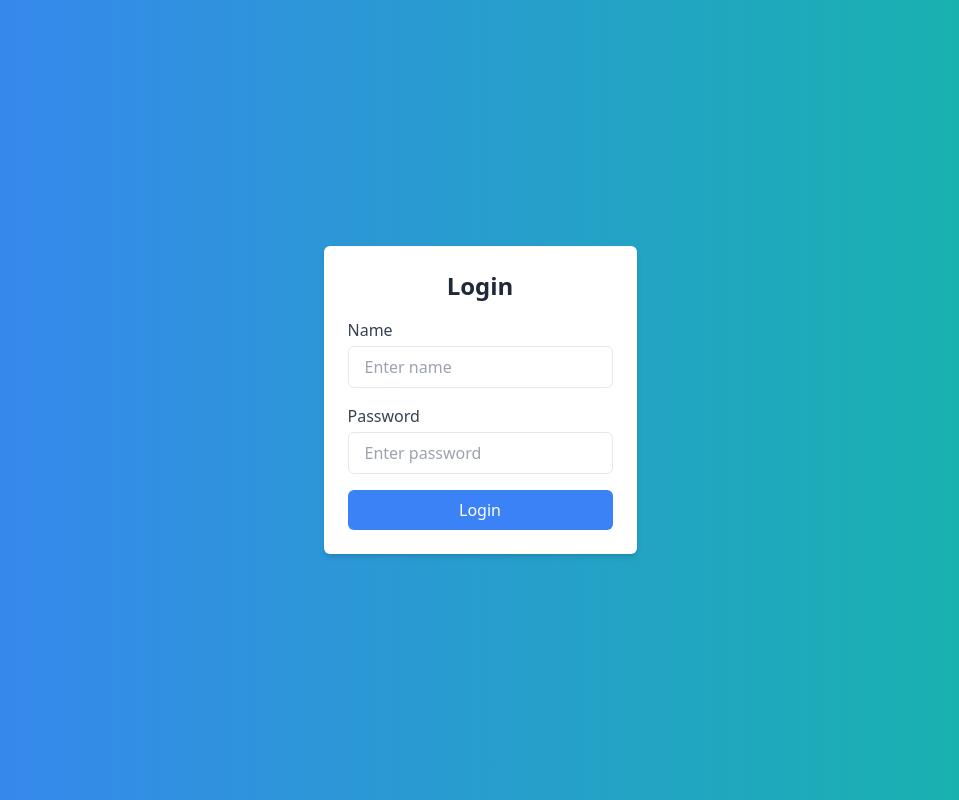
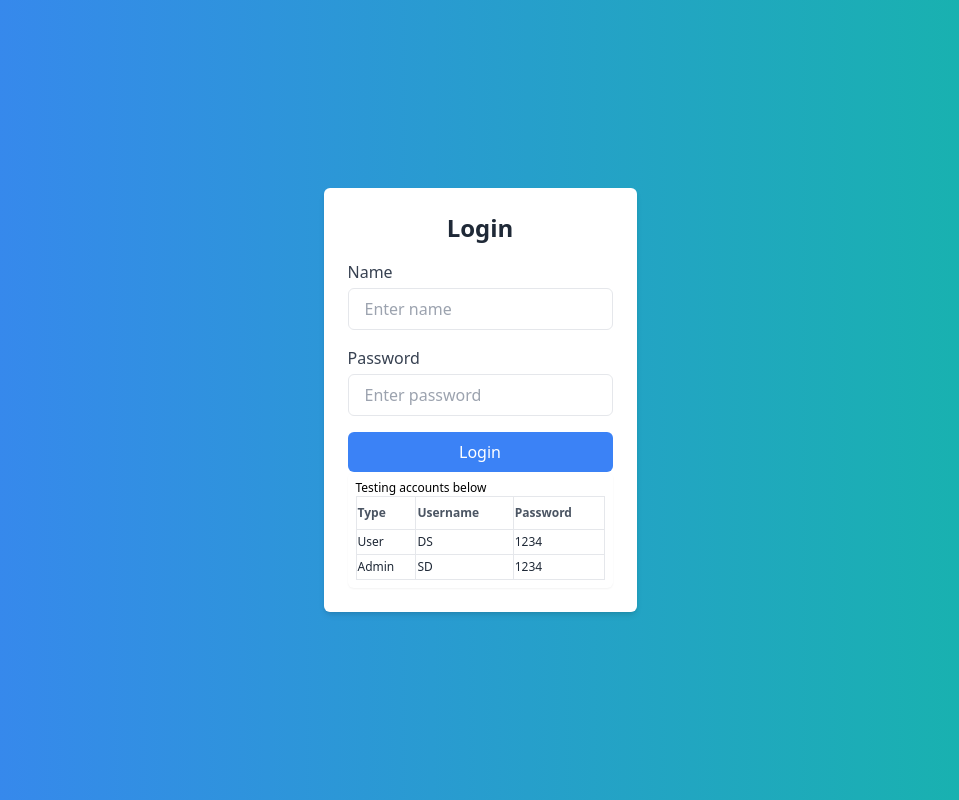
Before and after one commit to divyKS/ENTNT-frontend, a React (Vite) app: page /login in a window 1280 px wide. Shown: the whole page, without its empty margins (160-1119 px from the left). Built offline with nearby package versions, Linux system fonts and the light colour scheme.

Commit message:
testing accounts

```diff
--- a/src/App.jsx
+++ b/src/App.jsx
@@ -15,10 +15,8 @@ function App() {
   return (
     <Routes>
       <Route index element={<LandingPage />} />{" "}
-      {/* Updated to use LandingPage */}
       <Route path="/signup" element={<Signup />} />
       <Route path="/login" element={<Login />} />
-      {/* Protected Routes for Admin */}
       <Route
         path="/admin"
         element={
@@ -43,7 +41,6 @@ function App() {
           </ProtectedRoute>
         }
       />
-      {/* Protected Routes for User */}
       <Route
         path="/user"
         element={
--- a/src/components/auth/Login.jsx
+++ b/src/components/auth/Login.jsx
@@ -24,7 +24,8 @@ const Login = () => {
   };
 
   return (
-    <div className="flex items-center justify-center min-h-screen bg-gradient-to-r from-blue-500 to-teal-500">
+    <>
+    <div className="flex items-center justify-around min-h-screen bg-gradient-to-r from-blue-500 to-teal-500">
       <form
         onSubmit={handleSubmit}
         className="max-w-md mx-auto bg-white p-6 shadow-md rounded-md"
@@ -80,8 +81,34 @@ const Login = () => {
         >
           Login
         </button>
+
+      <div className="p-2 max-w-xs mx-auto bg-white rounded-md shadow-sm overflow-hidden">
+          <div className="text-xs">Testing accounts below</div>
+          <table className="min-w-full bg-white">
+            <thead>
+              <tr>
+                <th className="py-2 text-left text-gray-600 text-xs font-semibold border">Type</th>
+                <th className="py-2 text-left text-gray-600 text-xs font-semibold border">Username</th>
+                <th className="py-2 text-left text-gray-600 text-xs font-semibold border">Password</th>
+              </tr>
+            </thead>
+            <tbody>
+              <tr className="hover:bg-gray-100">
+                <td className="py-1 text-gray-800 text-xs border">User</td>
+                <td className="py-1 text-gray-800 text-xs border">DS</td>
+                <td className="py-1 text-gray-800 text-xs border">1234</td>
+              </tr>
+              <tr className="hover:bg-gray-100">
+                <td className="py-1 text-gray-800 text-xs border">Admin</td>
+                <td className="py-1 text-gray-800 text-xs border">SD</td>
+                <td className="py-1 text-gray-800 text-xs border">1234</td>
+              </tr>
+            </tbody>
+          </table>
+        </div>
       </form>
     </div>
+    </>
   );
 };
 
```
